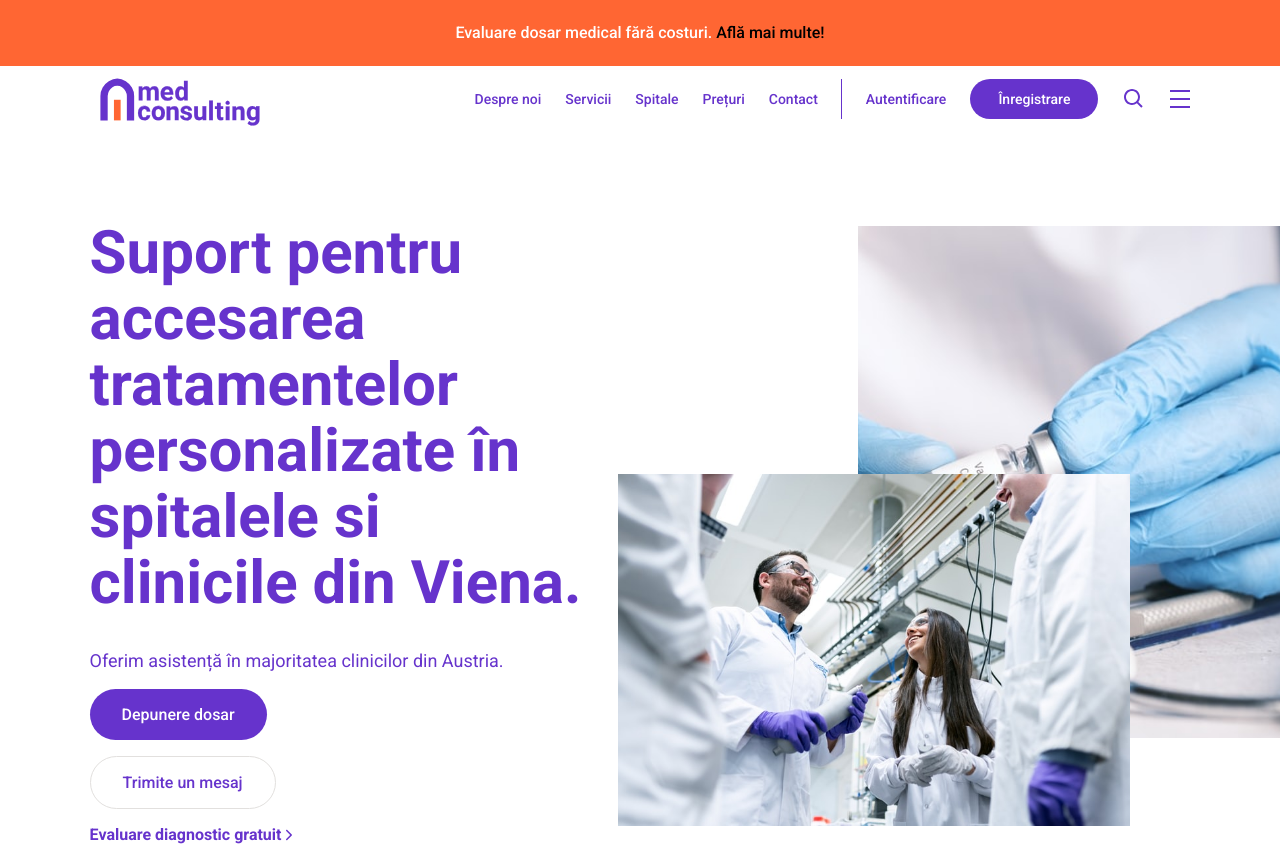
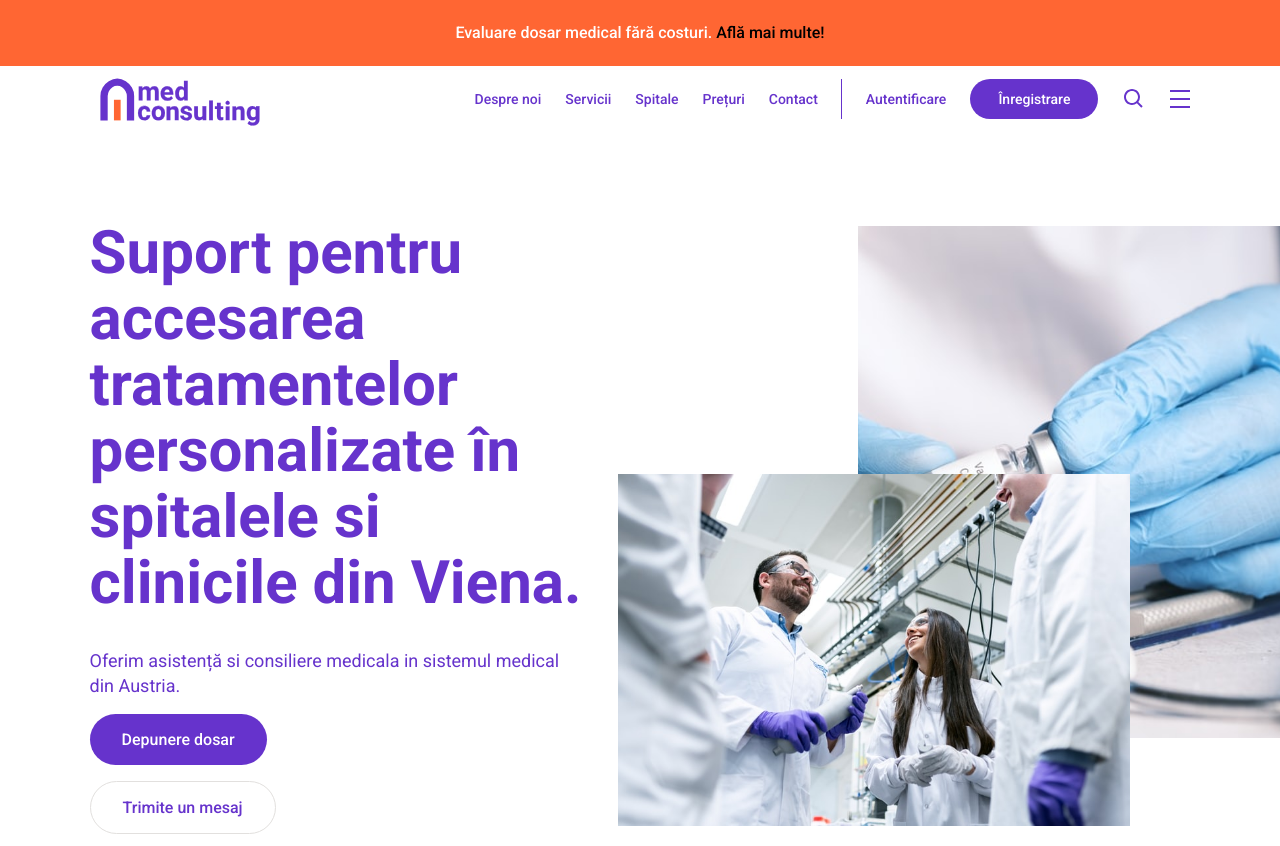
Before and after one commit to AndreiV03/med-consulting, a Next.js app: page / in a window 1280 px wide. Shown: the top 846 px of the page. Built offline with nearby package versions, Linux system fonts and the light colour scheme.

Commit message:
Update index.tsx

```diff
--- a/pages/index.tsx
+++ b/pages/index.tsx
@@ -31,7 +31,7 @@ const Home: NextPage = () => {
       <div className={styles.hero_section}>
         <div className={styles.column}>
           <h1 className={styles.title}>Suport pentru accesarea tratamentelor personalizate în spitalele si clinicile din Viena.</h1>
-          <p>Oferim asistență în majoritatea clinicilor din Austria.</p>
+          <p>Oferim asistență si consiliere medicala in sistemul medical din Austria.</p>
           <div className={styles.buttons}>
             <div className={styles.button_fill}>Depunere dosar</div>
             <div className={styles.button_outline}>Trimite un mesaj</div>
```
